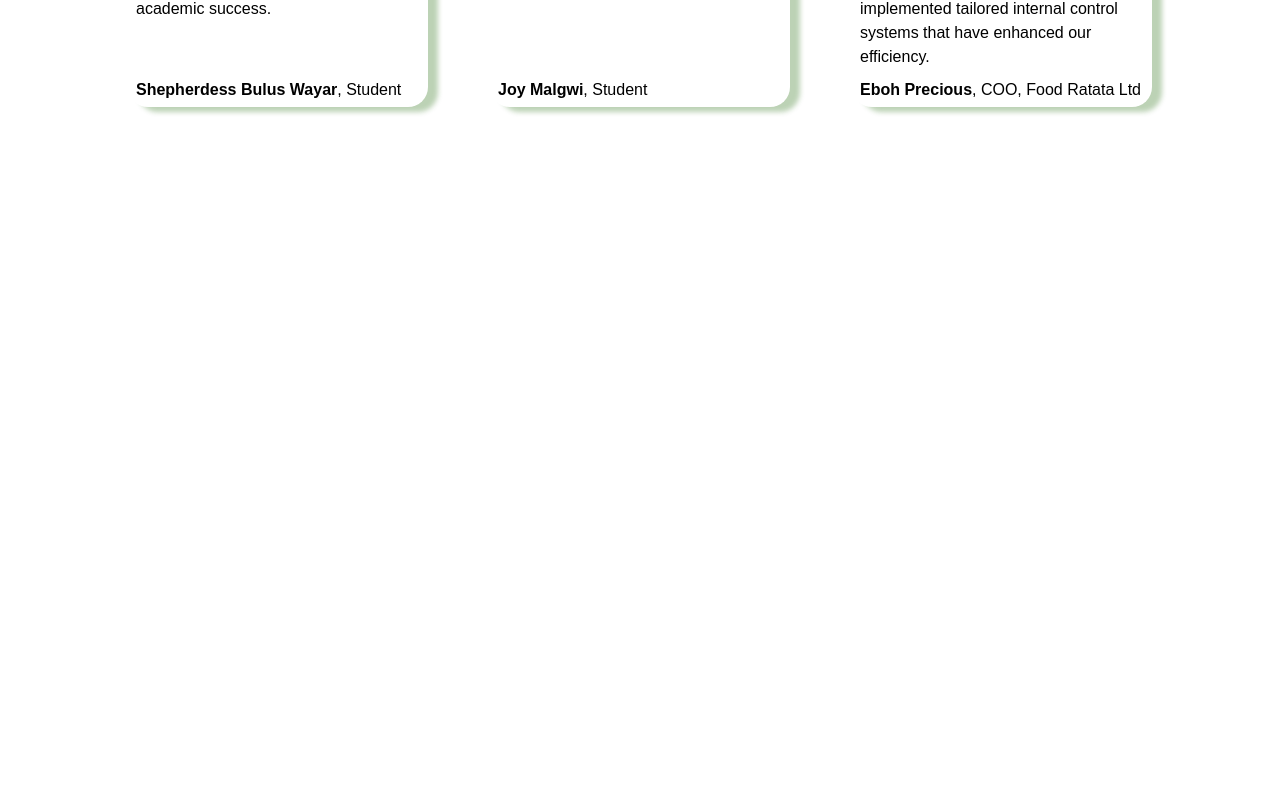
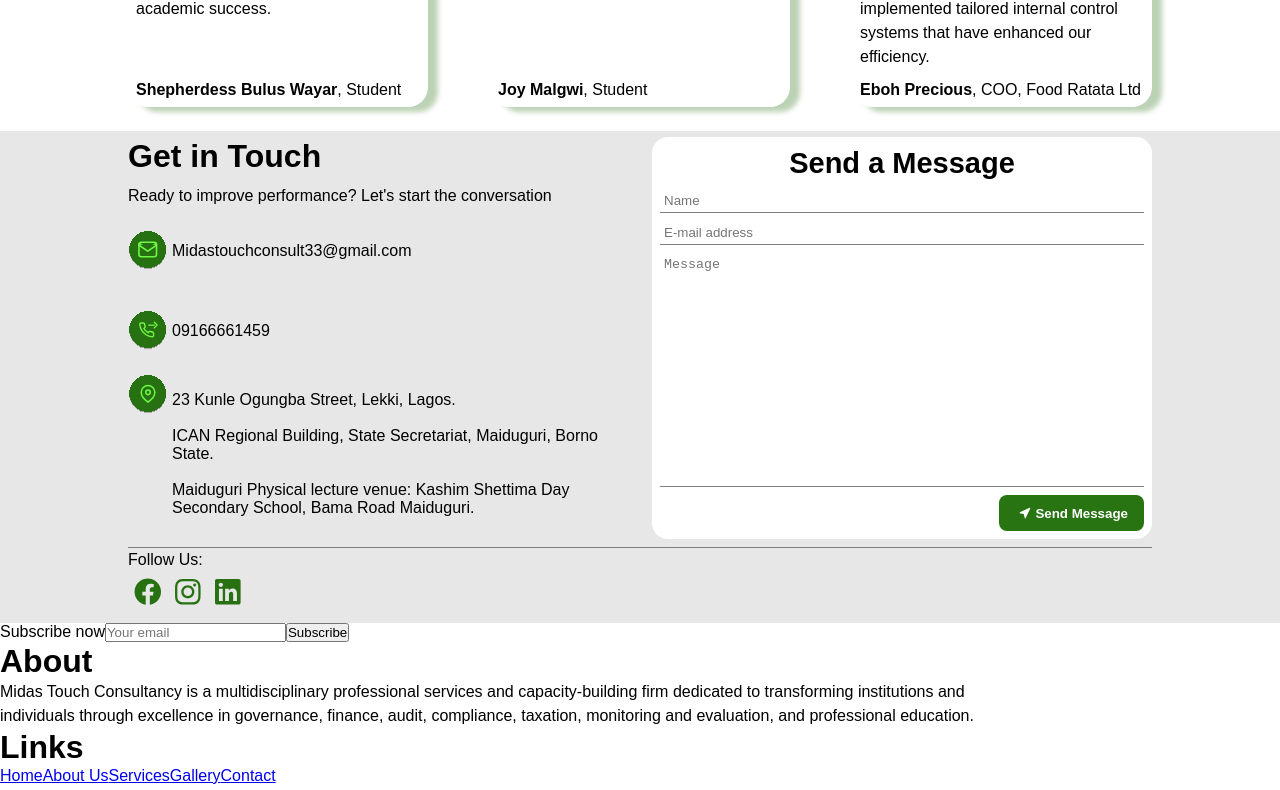
Before and after one commit to emmanuel4365/midas-touch-consultancy, a React (Vite) app in the folder frontend/: page / in a window 1280 px wide. Shown: the part 2718-3508 px from the top of the page. Before the commit the page ends 2849 px from the top, so only its background shows below. Built offline with nearby package versions, Linux system fonts and the light colour scheme; a web font is replaced by a local one.

Commit message:
initial completion of getInTouch section of home page

```diff
--- a/frontend/src/components/pages/LandingPage.tsx
+++ b/frontend/src/components/pages/LandingPage.tsx
@@ -1,5 +1,5 @@
-import { NavLink } from "react-router-dom";
-import { HeroSectionWrapper, LandingPageWrapper, CustomerCareWrapper, AboutCompanyWrapper, ServicesWrapper, ClienteleWrapper, AccreditWrapper, TestimonialWrapper } from "../index";
+import { Form, NavLink } from "react-router-dom";
+import { HeroSectionWrapper, LandingPageWrapper, CustomerCareWrapper, AboutCompanyWrapper, ServicesWrapper, ClienteleWrapper, AccreditWrapper, TestimonialWrapper, GetInTouchWrapper } from "../index";
 import heroImage from "../../assets/hero-image.jpg";
 import cSupportIcon from "../../assets/customer-support-icon.svg";
 import cAdviceIcon from "../../assets/customer-advice-icon.svg";
@@ -24,7 +24,15 @@ import cipmLogo from "../../assets/cipm-logo.svg";
 import icanLogo from "../../assets/ican-logo.svg";
 import icsanLogo from "../../assets/icsan-logo.svg";
 import starsIcon from "../../assets/stars-icon.svg";
-// import gitMailIcon from "../../assets/git-mail-icon.svg";
+import gitMailIcon from "../../assets/git-mail-icon.svg";
+import gitPhoneIcon from "../../assets/git-phone-icon.svg";
+import gitAddressIcon from "../../assets/git-address-icon.svg";
+import gitSendIcon from "../../assets/git-send-icon.svg";
+import gitFBLogo from "../../assets/git-fb-logo.svg";
+import gitInstaLogo from "../../assets/git-insta-logo.svg";
+import gitLinkedinLogo from "../../assets/git-linkedin-logo.svg";
+
+
 
 const LandingPage = () => {
     const container = useRef(null);
@@ -270,6 +278,64 @@ const LandingPage = () => {
                     </div>
                 </div>
             </TestimonialWrapper>
+            <GetInTouchWrapper>
+                <div className="git-details-container">
+                    <div className="contact-details-container">
+                        <h2 className="cd-title">
+                            Get in Touch
+                        </h2>
+                        <p className="cd-paragraph">
+                            Ready to improve performance?
+                            Let's start the conversation
+                        </p>
+                        <div className="mail-container git-container">
+                            <img src={gitMailIcon} alt="Get In Touch Mail Icon" className="mail icon" />
+                            <div className="mail-content content">
+                                Midastouchconsult33@gmail.com
+                            </div>
+                        </div>
+                        <div className="phone-container git-container">
+                            <img src={gitPhoneIcon} alt="Get In Touch Phone Icon" className="phone icon" />
+                            <div className="phone-content content">
+                                09166661459
+                            </div>
+                        </div>
+                        <div className="address-container git-container">
+                            <img src={gitAddressIcon} alt="Get In Touch address Icon" className="address icon" />
+                            <div className="address-content content">
+                                23 Kunle Ogungba Street, Lekki, Lagos.
+                                <br />
+                                <br />
+
+                                ICAN Regional Building, State Secretariat, Maiduguri, Borno State.
+                                <br />
+                                <br />
+
+                                Maiduguri Physical lecture venue:
+                                Kashim Shettima Day Secondary School, Bama Road Maiduguri.
+                            </div>
+                        </div>
+                    </div>
+                    <Form className="msg container">
+                        <h3 className="form-title">Send a Message</h3>
+                        <input type="text" placeholder="Name" name="name" id="name" />
+                        <input type="email" name="e-mail" placeholder="E-mail address" id="e-mail" />
+                        <textarea name="message" placeholder="Message" rows={15} cols={60} id="message"></textarea>
+                        <button type="submit">
+                            <img src={gitSendIcon} alt="" className="send-btn-img" />
+                            <span className="send-btn-text">Send Message</span>
+                        </button>
+                    </Form>
+                </div>
+                <div className="git-socials-container">
+                    <p className="git-social-text">
+                        Follow Us:
+                    </p>
+                    <img src={gitFBLogo} alt="Get in touch facebook logo" className="git-insta logo" />
+                    <img src={gitInstaLogo} alt="Get in touch instagram logo" className="git-fb logo" />
+                    <img src={gitLinkedinLogo} alt="Get in touch linkedin logo" className="git-linkedin logo" />
+                </div>
+            </GetInTouchWrapper>
         </LandingPageWrapper>
     );
 };
--- a/frontend/src/components/reusable/Footer.tsx
+++ b/frontend/src/components/reusable/Footer.tsx
@@ -1,15 +1,15 @@
-// import { Form, NavLink } from "react-router-dom";
+import { Form, NavLink } from "react-router-dom";
 import { FooterWrapper } from "../index";
-// import footerFBLogo from "../../assets/facebook-logo.svg";
-// import footerInstaLogo from "../../assets/instagram-logo.svg";
-// import footerLinkedInLogo from "../../assets/linkedin-logo.svg";
-// import fEmailIcon from "../../assets/footer-mail-icon.svg";
-// import fPhoneIcon from "../../assets/footer-phone-icon.svg";
+import footerFBLogo from "../../assets/facebook-logo.svg";
+import footerInstaLogo from "../../assets/instagram-logo.svg";
+import footerLinkedInLogo from "../../assets/linkedin-logo.svg";
+import fEmailIcon from "../../assets/footer-mail-icon.svg";
+import fPhoneIcon from "../../assets/footer-phone-icon.svg";
 
 const Footer = () => {
     return (
         <FooterWrapper>
-            {/* <Form className="sub-form-container">
+            <Form className="sub-form-container">
                 <span className="sub-text">
                     Subscribe now
                 </span>
@@ -90,7 +90,7 @@ const Footer = () => {
             </div>
             <p className="copyright-container">
                 © 2026 The Midas Touch Consultancy. All rights reserved.
-            </p> */}
+            </p>
         </FooterWrapper>
     );
 };
--- a/frontend/src/components/wrappers/AccreditWrapper.ts
+++ b/frontend/src/components/wrappers/AccreditWrapper.ts
@@ -39,6 +39,12 @@ const AccreditWrapper = styled.section`
       .brand2 {
         transform: scale(0.8);
       }
+
+      .brand4 {
+        transform: scale(1.5);
+        margin-top: 16px;
+        margin-bottom: 16px;
+      }
     }
   }
 
@@ -50,6 +56,10 @@ const AccreditWrapper = styled.section`
       align-items: space-between;
       justify-content: center;
     }
+
+    .brand4 {
+      transform: scale(1.5);
+    }
   }
 `;
 
--- a/frontend/src/components/wrappers/GetInTouchWrapper.ts
+++ b/frontend/src/components/wrappers/GetInTouchWrapper.ts
@@ -1,5 +1,109 @@
 import styled from "styled-components";
 
-const GetInTouchWrapper = styled.section``;
+const GetInTouchWrapper = styled.section`
+  @media (min-width: 350px) {
+    width: 100%;
+    min-height: 440px;
+    display: flex;
+    flex-direction: column;
+    flex-wrap: wrap;
+    /* align-items: center; */
+    justify-content: center;
+    gap: var(--gap-4);
+    padding: var(--pd-vertical-sect-align);
+    background-color: #e7e7e7;
+
+    .git-details-container {
+      width: 100%;
+      min-height: 300px;
+      display: flex;
+      flex-wrap: wrap;
+      align-items: start;
+      justify-items: center;
+      gap: 24px;
+      justify-content: space-between;
+    }
+
+    form {
+      min-width: 300px;
+      align-self: center;
+      padding: 8px;
+    }
+
+    .git-container {
+      display: flex;
+      align-items: center;
+      gap: 4px;
+      flex-grow: 1;
+    }
+
+    .git-container .address {
+      align-self: flex-start;
+    }
+
+    .contact-details-container {
+      width: 500px;
+      height: 395.25px;
+      display: flex;
+      flex-direction: column;
+      gap: 8px;
+    }
+
+    .form-title {
+      text-align: center;
+    }
+
+    .msg.container {
+      width: 500px;
+      display: flex;
+      flex-direction: column;
+      gap: 8px;
+      border-radius: 16px;
+      background-color: #ffffff;
+      /* align-items: start; */
+    }
+
+    input {
+      padding: var(--gap-4);
+      border-top: none;
+      border-left: none;
+      border-right: none;
+      border-bottom: 1px solid gray;
+    }
+
+    input:focus,
+    textarea:focus {
+      outline: none;
+      border-color: #3bf66a;
+      box-shadow: 0 0 8px rgba(59, 246, 106, 0.5); /* Smooth glow effect */
+    }
+
+    .msg.container button {
+      align-self: flex-end;
+      display: flex;
+      align-items: center;
+      padding: 8px 16px;
+      border-radius: var(--border-radius);
+      background-color: var(--green-1);
+      color: var(--white-text-body);
+      border: none;
+      font-weight: bold;
+      cursor: pointer;
+    }
+
+    textarea {
+      resize: none;
+      padding: var(--gap-4);
+      border-bottom: 1px solid gray;
+      border: none;
+      border-bottom: 1px solid gray;
+    }
+
+    .git-socials-container {
+      border-top: 1px solid #808080;
+      margin-top: 4px;
+    }
+  }
+`;
 
 export default GetInTouchWrapper;
```
